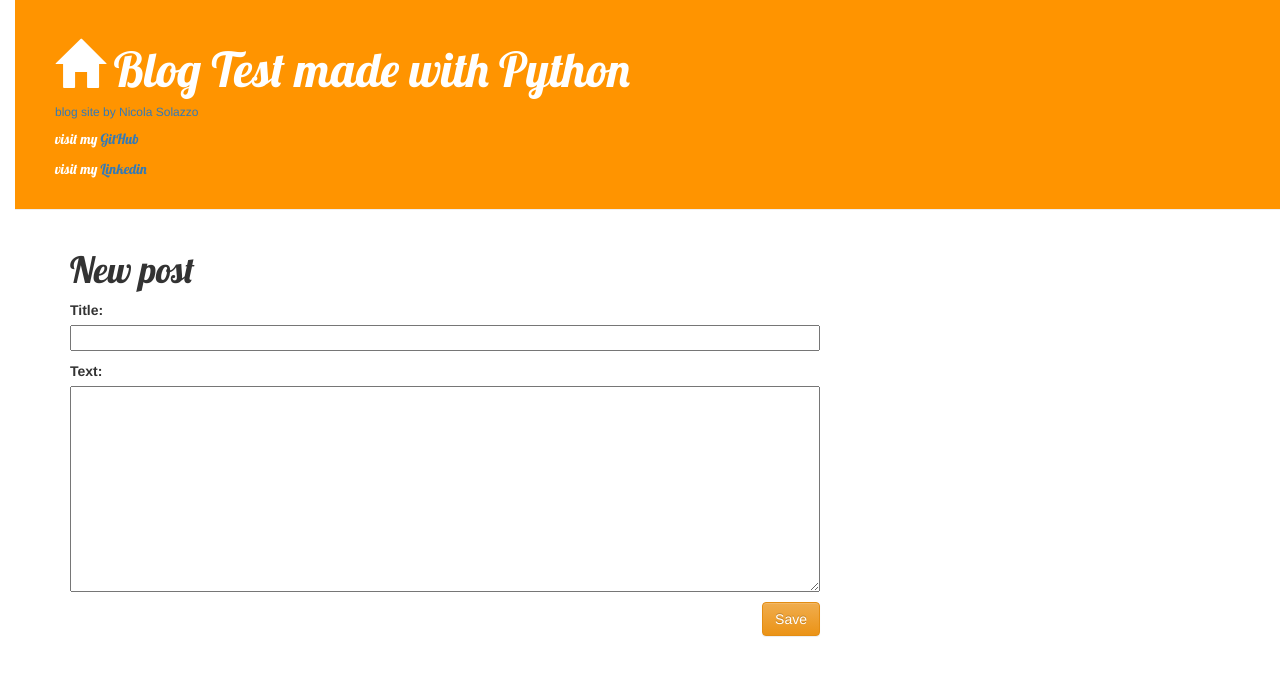
After one commit to niksolaz/blog-calcio, a Django app: page /post/new/ in a window 1280 px wide. The commit adds this page. Shown: the top 676 px of the page. Run offline with Django 3.2, Linux system fonts and the light colour scheme; some libraries are stand-ins or nearby versions.

Commit message:
Finito il mio semplice Blog con template e view per dettagli ed editare post nuovi

```diff
--- /dev/null
+++ b/blog/forms.py
@@ -0,0 +1,8 @@
+from django import forms
+from .models import Post
+
+class PostForm(forms.ModelForm):
+
+	class Meta:
+		model = Post
+		fields = ('title', 'text',)
--- a/blog/static/css/blog.css
+++ b/blog/static/css/blog.css
@@ -1,5 +1,9 @@
 body {
     padding-left: 15px;
+}
+.page-header p {
+    color: #ffffff;
+    font-family: 'Lobster';
 }
 h1 a {
     color: #FCA205;
--- a/blog/templates/blog/base.html
+++ b/blog/templates/blog/base.html
@@ -10,7 +10,21 @@
 	<body>
 
 		<div class="page-header">
-			<h1><a href="http://www.nicolasolazzo.com/"> NikSolaz</a> Blog Test made with Python</h1>
+			{% if user.is_authenticated %}
+				<a href="{% url 'post_new' %}" class="top-menu"><span class="glyphicon glyphicon-plus"></span></a>
+			{% endif %}
+			<h1><a href="http://pydog.pythonanywhere.com/"><span class="glyphicon glyphicon-home"></span></a> Blog Test made with Python </h1>
+			<h6><a href="http://www.nicolasolazzo.com/">blog site by Nicola Solazzo</a></h6>
+			<p> visit my
+				<a href="https://github.com/niksolaz">
+					GitHub
+				</a>
+			</p>
+			<p> visit my
+				<a href="https://it.linkedin.com/in/nicolasolazzo">
+					Linkedin
+				</a>
+			</p>
 		</div>
 
 		<div class="content container">
@@ -21,6 +35,5 @@
 		        </div>
 		    </div>
 		</div>
-
 	</body>
 </html>
--- a/blog/templates/blog/post_detail.html
+++ b/blog/templates/blog/post_detail.html
@@ -7,6 +7,7 @@
 				{{ post.published_date }}
 			</div>
 		{% endif %}
+		<a class="btn btn-warning" href="{% url 'post_edit' pk=post.pk %}"><span class="glyphicon glyphicon-pencil"></span></a>
 		<h1>{{ post.title }}</h1>
 		<p>{{ post.text|linebreaksbr }}</p>
 	</div>
--- /dev/null
+++ b/blog/templates/blog/post_edit.html
@@ -0,0 +1,9 @@
+{% extends 'blog/base.html' %}
+
+{% block content %}
+    <h1>New post</h1>
+    <form method="POST" class="post-form">{% csrf_token %}
+        {{ form.as_p }}
+        <button type="submit" class="save btn btn-warning">Save</button>
+    </form>
+{% endblock %}
--- a/blog/urls.py
+++ b/blog/urls.py
@@ -4,4 +4,6 @@ from . import views
 urlpatterns = [
 	url(r'^$', views.post_list, name = 'post_list'),
 	url(r'^post/(?P<pk>[0-9]+)/$', views.post_detail, name = 'post_detail' ),
+	url(r'^post/new/$', views.post_new, name = 'post_new'),
+	url(r'^post/(?P<pk>[0-9]+)/edit/$', views.post_edit, name='post_edit'),
 ]
--- a/blog/views.py
+++ b/blog/views.py
@@ -1,6 +1,7 @@
-from django.shortcuts import render, get_object_or_404
+from django.shortcuts import render, get_object_or_404, redirect
 from django.utils import timezone
 from .models import Post
+from .forms import PostForm
 
 # Create your views here.
 def post_list(request):
@@ -10,3 +11,30 @@ def post_list(request):
 def post_detail(request, pk):
 	post = get_object_or_404( Post, pk = pk)
 	return render(request, 'blog/post_detail.html', {'post':post})
+
+def post_new(request):
+	if request.method == "POST":
+		form = PostForm(request.POST)
+		if form.is_valid():
+		    post = form.save(commit=False)
+		    post.author = request.user
+		    post.published_date = timezone.now()
+		    post.save()
+		    return redirect('blog.views.post_detail', pk = post.pk)
+	else:
+		form = PostForm()
+	return render(request, 'blog/post_edit.html', {'form':form})
+
+def post_edit(request, pk):
+	post = get_object_or_404(Post, pk = pk)
+	if request.method == "POST":
+		form = PostForm(request.POST, instance = post)
+		if form.is_valid():
+			post = form.save(commit=False)
+			post.author = request.user
+			post.published_date = timezone.now()
+			post.save()
+			return redirect('blog.views.post_detail', pk = post.pk)
+	else:
+		form = PostForm(instance = post)
+	return render(request, 'blog/post_edit.html', {'form':form})
```
